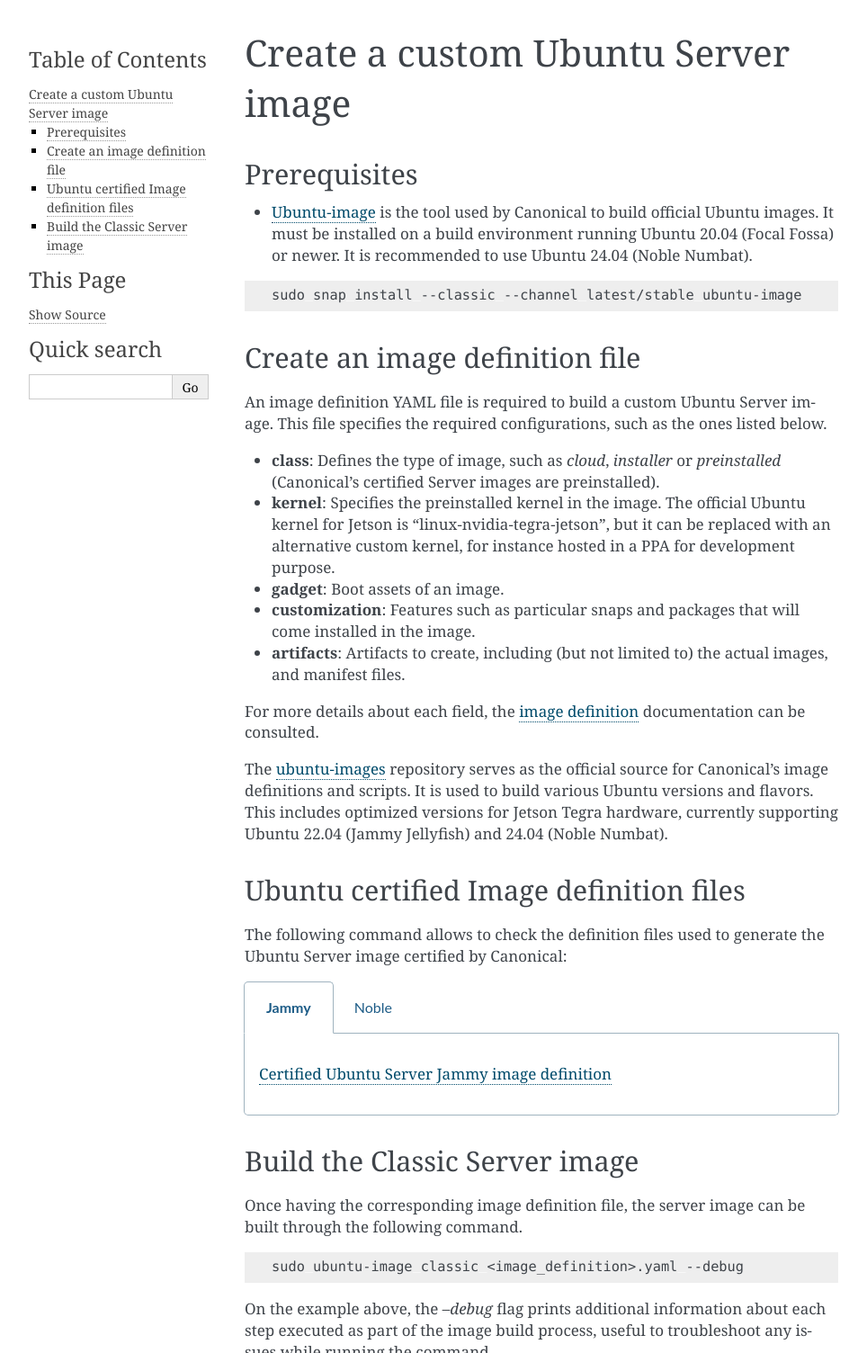
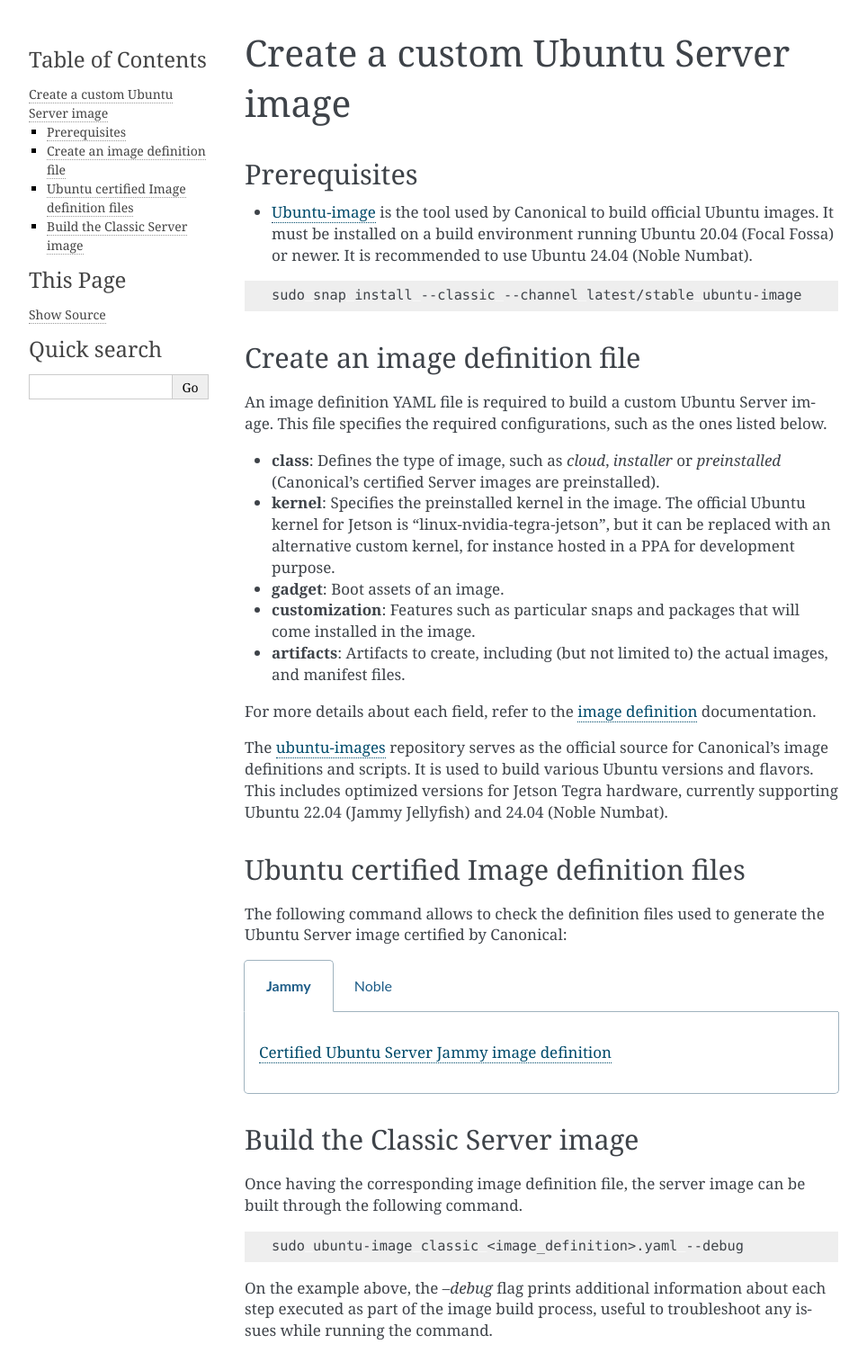
Before and after one commit to canonical/ubuntu-for-jetson, a Sphinx documentation site: the page built from docs/how-to/build-image.rst, in a window 1280 px wide, cut to the strip 0-1504 px from the top of the page. Shown: the whole strip at 90% size, without its empty margins (148-1112 px from the left). Built offline with Sphinx 7.4.7, drawn with Linux system fonts in a browser that asks for light colours.

Commit message:
Fix: Update the image definition description
Co-authored-by: Remy MARTIN <remy.martin@canonical.com>

```diff
--- a/docs/how-to/build-image.rst
+++ b/docs/how-to/build-image.rst
@@ -26,7 +26,7 @@
 * **customization**: Features such as particular snaps and packages that will come installed in the image.
 * **artifacts**: Artifacts to create, including (but not limited to) the actual images, and manifest files.
 
-For more details about each field, the `image definition`_ documentation can be consulted.
+For more details about each field, refer to the `image definition`_ documentation.
 
 .. _image definition: https://github.com/canonical/ubuntu-image/blob/main/internal/imagedefinition/README.rst
 
```
